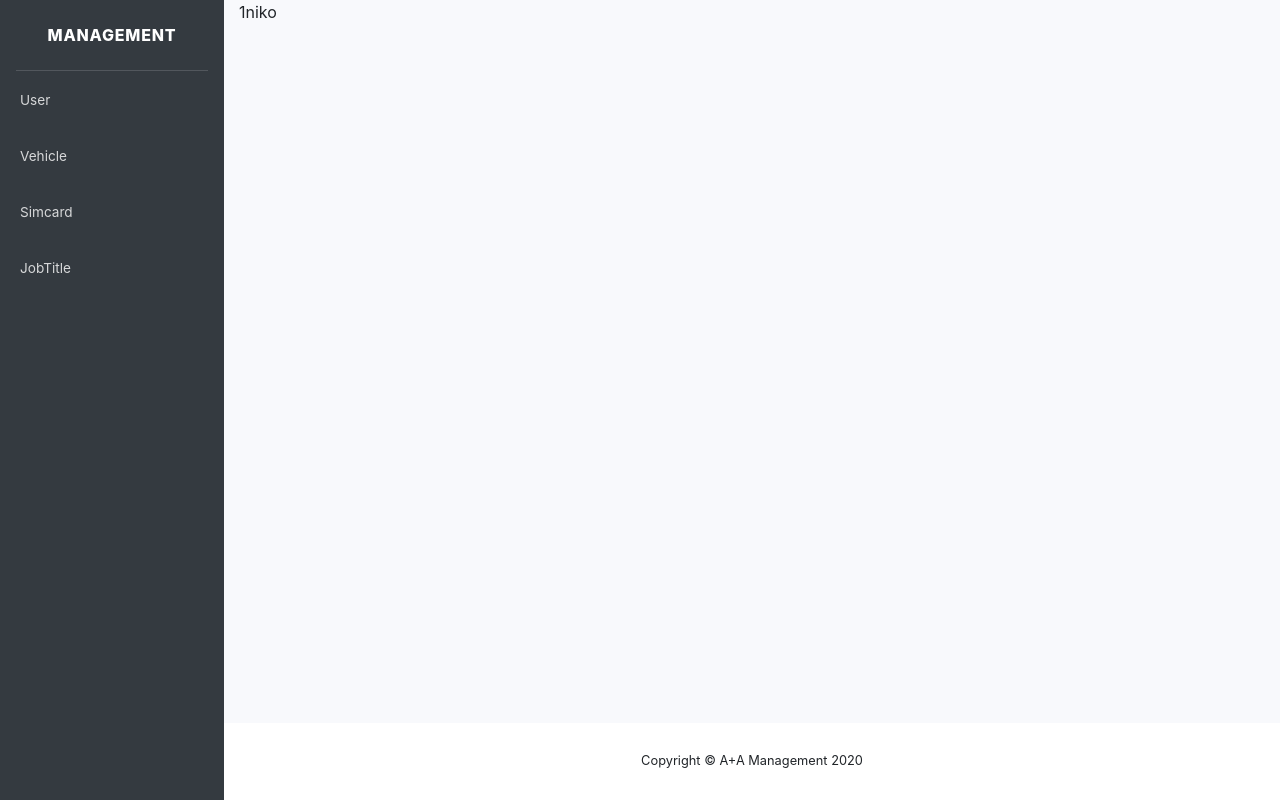
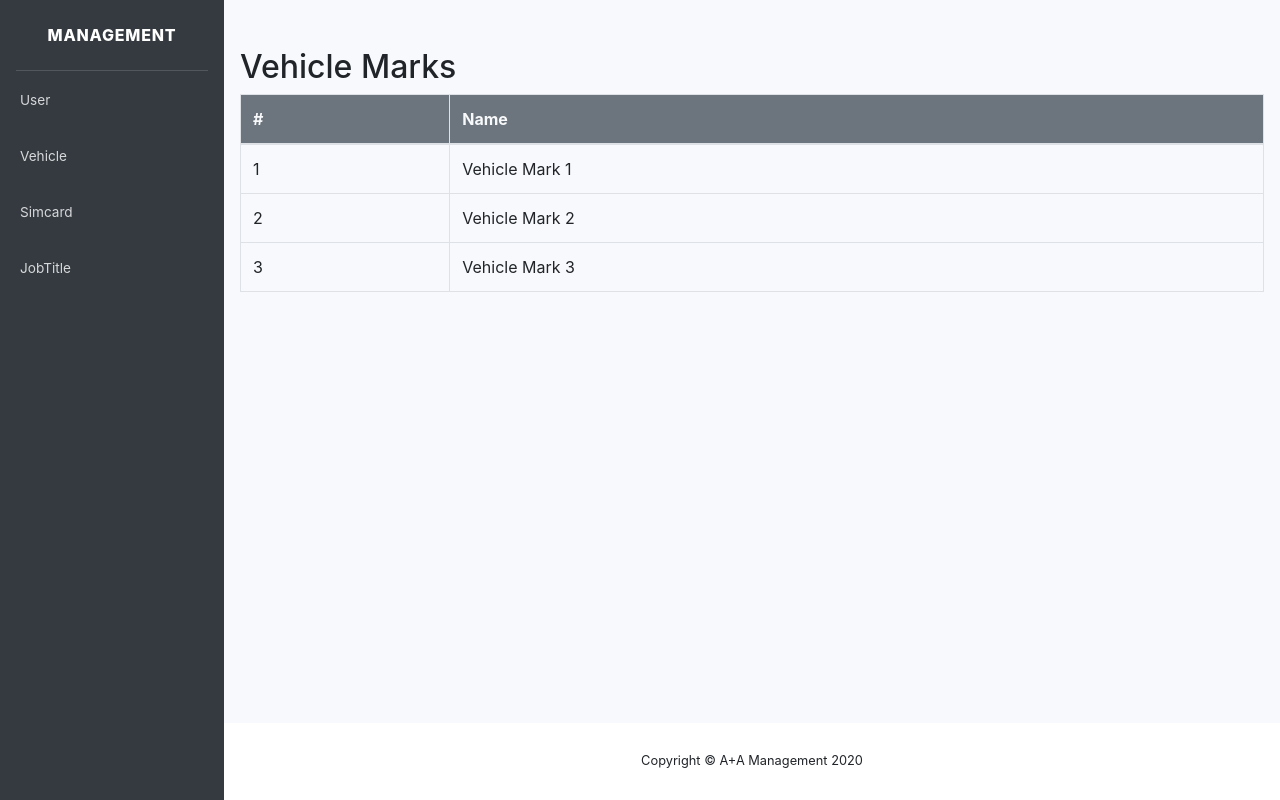
Before and after one commit to zizoua5000/aplusa_management_react_dev, a React (Create React App) app: page /vehicle_mark in a window 1280 px wide. Built offline with nearby package versions, Linux system fonts and the light colour scheme; no server answers; some icons are missing.

Commit message:
vehicle marks designed

```diff
--- a/src/App.js
+++ b/src/App.js
@@ -1,11 +1,9 @@
 import React from 'react';
-import ReactDOM from 'react-dom';
 import './App.css';
 import { Provider } from 'react-redux'
 import store from './redux/store'
 import Navbar from './components/Navbar/Navbar';
 import Content from './components/Content/Content';
-import Footer from './components/Footer/Footer'
 import { BrowserRouter } from 'react-router-dom';
 
 class App extends React.Component {
--- a/src/components/Content/Content.jsx
+++ b/src/components/Content/Content.jsx
@@ -2,7 +2,7 @@ import React from 'react';
 import VehicleMarkContainer from '../VehicleMark/VehicleMarkContainer'
 import VehicleTypeContainer from '../VehicleType/VehicleTypeContainer'
 import VehicleModelContainer from '../VehicleModel/VehicleModelContainer'
-import {  Route } from 'react-router-dom';
+import { Route } from 'react-router-dom';
 import Footer from '../Footer/Footer'
 
 class Content extends React.Component {
@@ -10,13 +10,10 @@ class Content extends React.Component {
         return (
             <div id="content-wrapper" className="d-flex flex-column">
                 <div id="content">
-
-                    <div className="container-fluid">
-
+                    <div className="container-fluid pt-5 px-3">
                         <Route path='/vehicle_mark' render={() => <VehicleMarkContainer />}></Route>
                         <Route path='/vehicle_type' render={() => <VehicleTypeContainer />}></Route>
                         <Route path='/vehicle_model' render={() => <VehicleModelContainer />}></Route>
-
                     </div>
                 </div>
                 <Footer />
--- a/src/components/VehicleMark/VehicleMark.jsx
+++ b/src/components/VehicleMark/VehicleMark.jsx
@@ -2,13 +2,13 @@ import React from 'react';
 
 
 const VehicleMark = (vehicleMark) => {
-    console.log(vehicleMark)
     return (
-        <div>
 
-            <span>{vehicleMark.vehicleMark.id}</span>
-            <span>{vehicleMark.vehicleMark.name}</span>
-        </div>
+        <tr key={vehicleMark.vehicleMark.id}>
+            <td>{vehicleMark.vehicleMark.id}</td>
+            <td>{vehicleMark.vehicleMark.name}</td>
+        </tr>
+
     )
 }
 
--- a/src/components/VehicleMark/VehicleMarks.jsx
+++ b/src/components/VehicleMark/VehicleMarks.jsx
@@ -2,12 +2,22 @@ import React from 'react';
 import VehicleMark from './VehicleMark';
 
 let VehicleMarks = ({ vehicleMarks }) => {
-    console.log(vehicleMarks)
 
     return (
-        vehicleMarks.map(vm => <VehicleMark vehicleMark={vm}
-        />
-        )
+        <div>
+            <h2>Vehicle Marks</h2>
+            <table className="table table-default table-bordered">
+                <thead className="bg-secondary text-light">
+                    <tr>
+                        <th>#</th>
+                        <th>Name</th>
+                    </tr>
+                </thead>
+                <tbody>
+                    {vehicleMarks.map((vm, key) => <VehicleMark vehicleMark={vm} key={key} />)}
+                </tbody>
+            </table>
+        </div>
     )
 
 }
--- a/src/redux/Reducers/vehicleMarks_reducer.js
+++ b/src/redux/Reducers/vehicleMarks_reducer.js
@@ -3,7 +3,11 @@ import { vehicleMarkAPI } from "../../api/api";
 const SET_VEHICLE_MARKS = "SET_VEHICLE_MARKS"
 
 let initialState = {
-    vehicleMarks: [{ id: 1, name: "niko" }]
+    vehicleMarks: [
+        { id: 1, name: "Vehicle Mark 1" },
+        { id: 2, name: "Vehicle Mark 2" },
+        { id: 3, name: "Vehicle Mark 3" }
+    ]
 };
 
 const vehicleMarksReducer = (state = initialState, action) => {
@@ -11,7 +15,7 @@ const vehicleMarksReducer = (state = initialState, action) => {
 
         case SET_VEHICLE_MARKS:
             {
-                return {...state, vehicleMarks: action.vehicleMarks }
+                return { ...state, vehicleMarks: action.vehicleMarks }
             }
         default:
             return state;
@@ -24,7 +28,7 @@ export const actions = {
 }
 
 export const requestVehicleMarkList = () => {
-    return async(dispatch, getState) => {
+    return async (dispatch, getState) => {
         let data = await vehicleMarkAPI.getvehicleMark();
         console.log("thunkdayam");
         console.log(data.results);
```
Also changed, not shown: src/components/VehicleMark/VehicleMarkContainer.jsx (+1 -8 lines).
